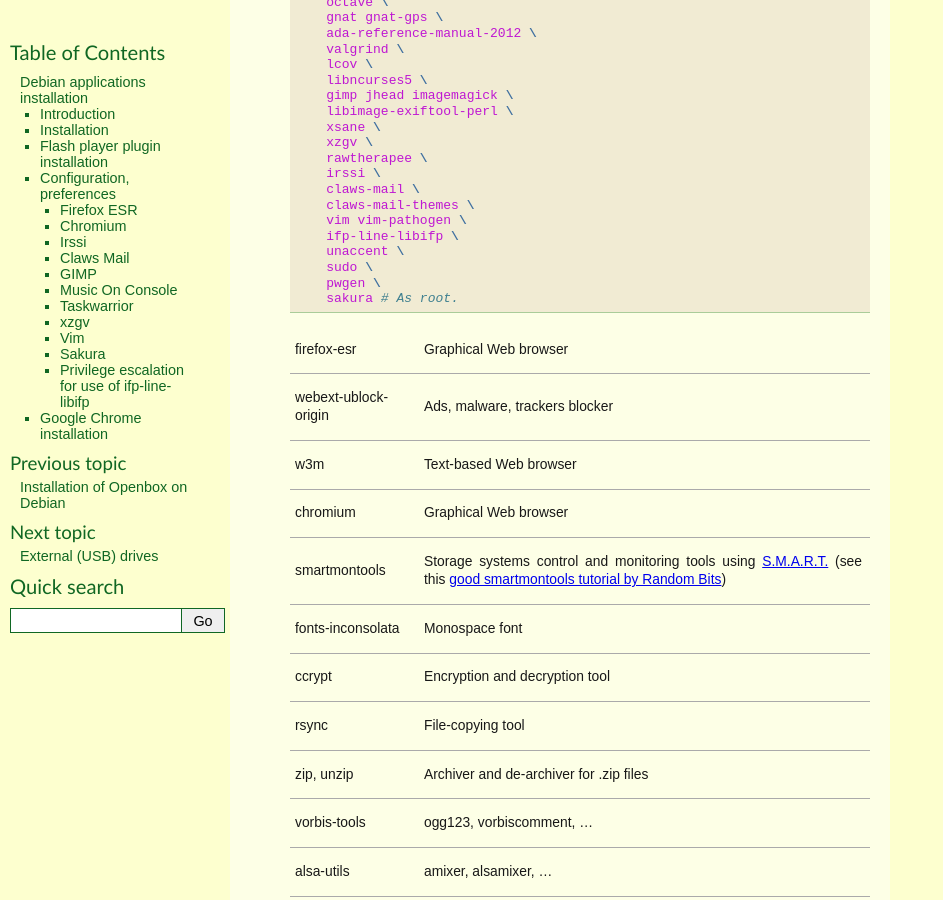
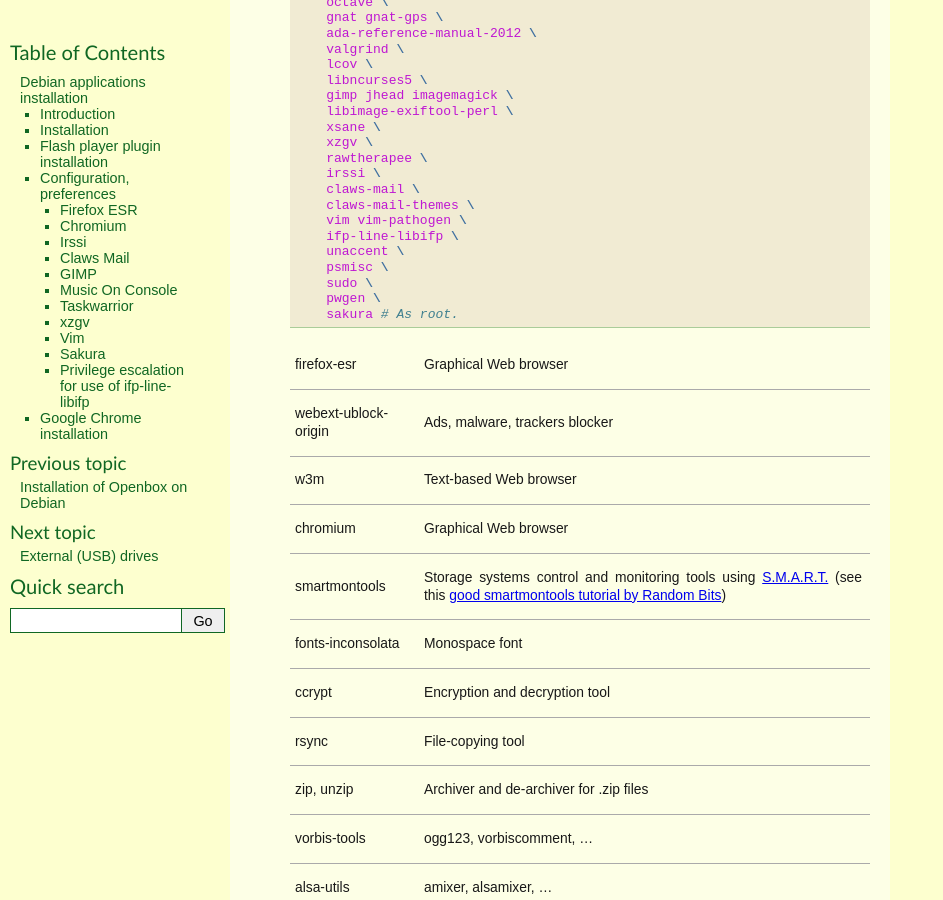
Before and after one commit to thierr26/thierr26_personal_notes_sphinx_sources, a Sphinx documentation site: the page built from source/debian_apps_install.rst, in a window 1280 px wide and 900 px high, scrolled down 1415 px. Shown: the whole window, without its empty margins (0-943 px from the left). Built offline with Sphinx 7.4.7, drawn with Linux system fonts in a browser that asks for light colours.

Commit message:
Add "psmisc" package

```diff
--- a/source/debian_apps_install.rst
+++ b/source/debian_apps_install.rst
@@ -70,6 +70,7 @@
       vim vim-pathogen \
       ifp-line-libifp \
       unaccent \
+      psmisc \
       sudo \
       pwgen \
       sakura # As root.
@@ -165,6 +166,8 @@
     - Tool to access iRiver iFP audio players
   * - unaccent
     - Tool to replace accented letters by unaccented equivalent
+  * - psmisc
+    - killall, ...
   * - sudo
     - Privilege escalation
   * - pwgen
```
